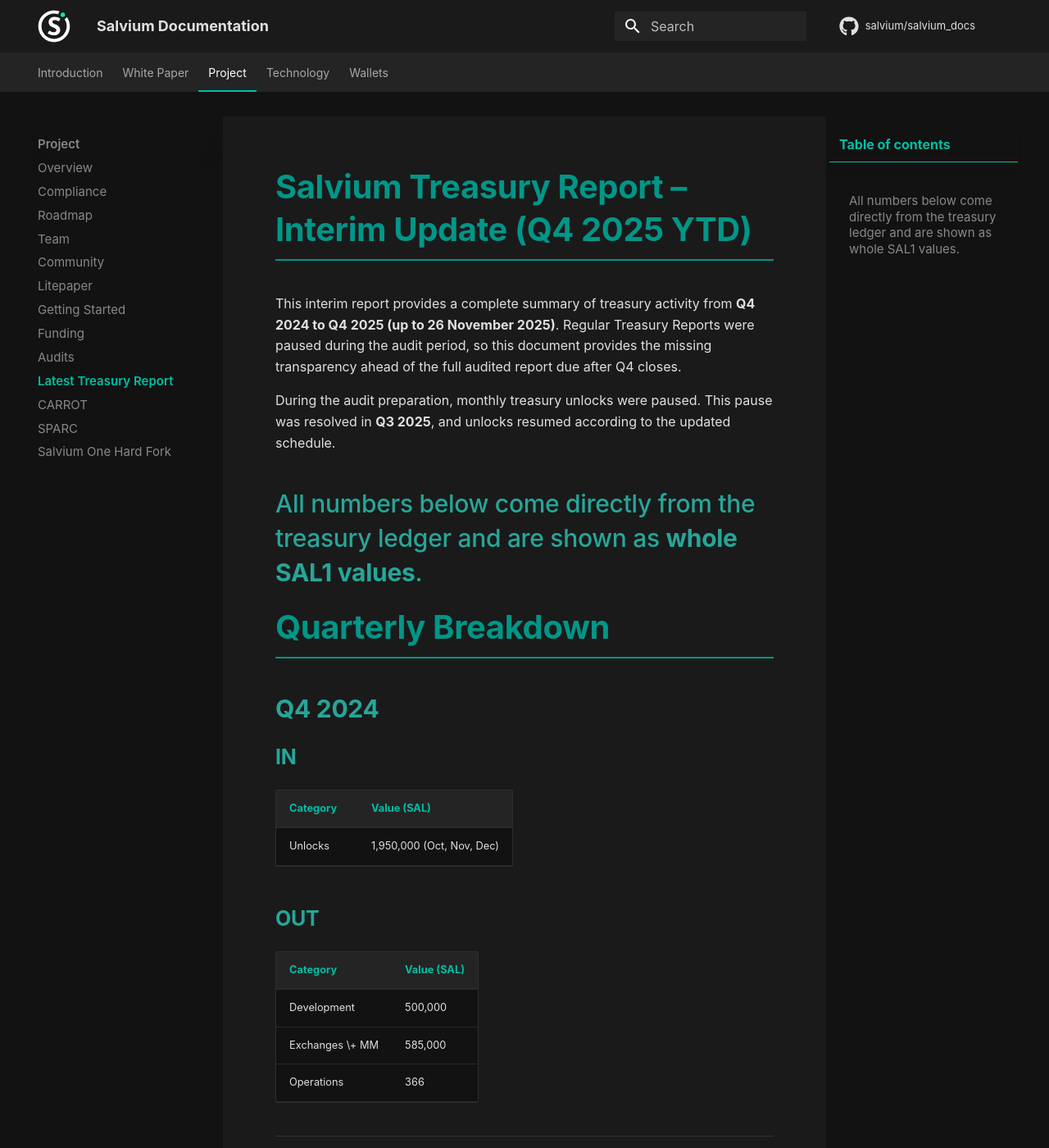
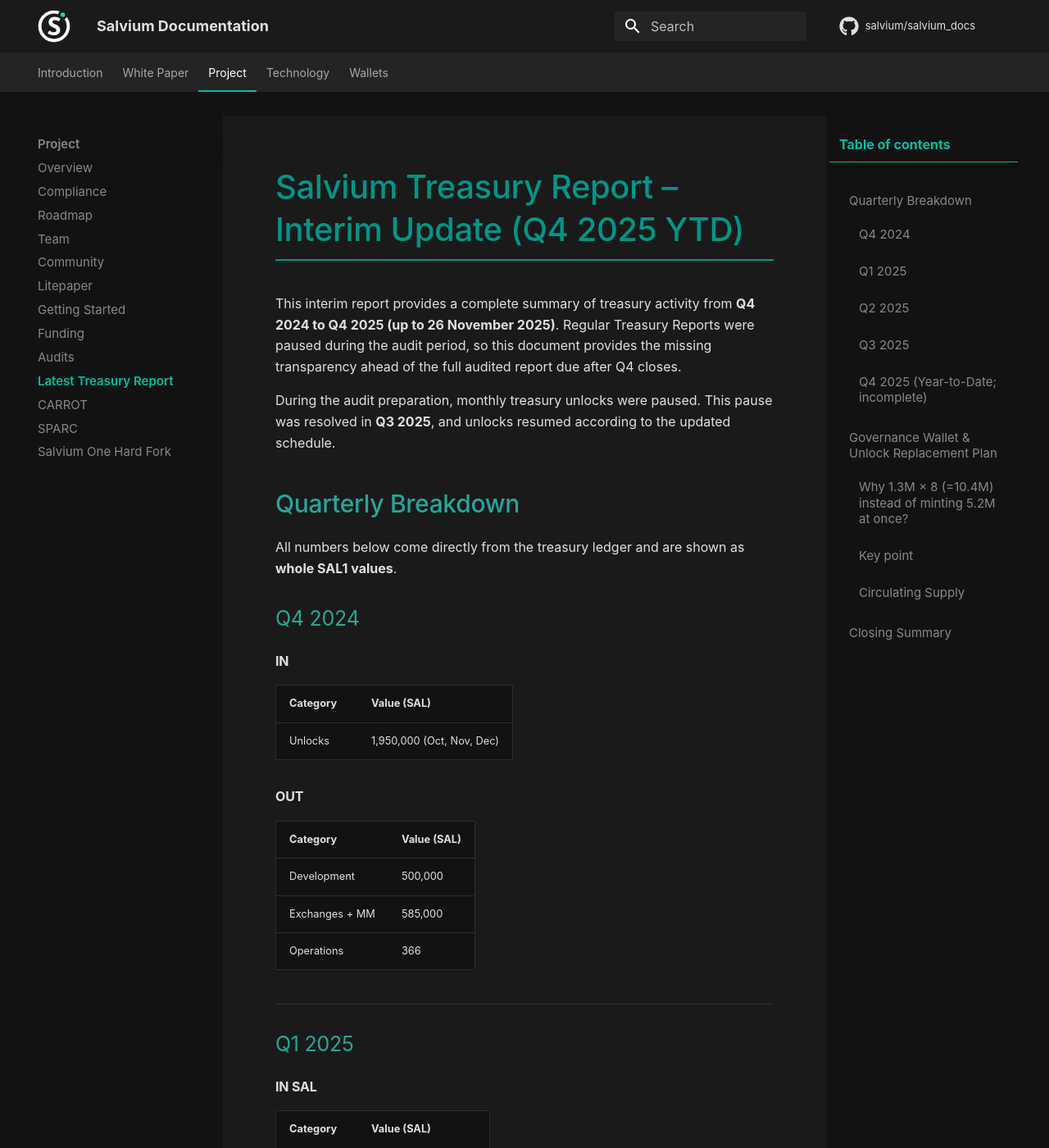
Before and after one commit to salvium/salvium_docs, an MkDocs documentation site: the page built from docs/THE PROJECT/Salvium Treasury Report – 2024-2025.md, in a window 1280 px wide and 1400 px high. Shown: the whole window at 82% size. Built offline with MkDocs 1.6.1 and Material for MkDocs 9.7.7, drawn with Linux system fonts in a browser that asks for light colours; comment, search, counter and statistics services are not loaded; some of the changed text lies outside the part shown.

Commit message:
Update Treasury Report 2024-2025 and fix table CSS

```diff
--- a/docs/THE PROJECT/Salvium Treasury Report – 2024-2025.md
+++ b/docs/THE PROJECT/Salvium Treasury Report – 2024-2025.md
@@ -1,52 +1,50 @@
-# **Salvium Treasury Report – Interim Update (Q4 2025 YTD)**
+# Salvium Treasury Report – Interim Update (Q4 2025 YTD)
 
 This interim report provides a complete summary of treasury activity from **Q4 2024 to Q4 2025 (up to 26 November 2025)**. Regular Treasury Reports were paused during the audit period, so this document provides the missing transparency ahead of the full audited report due after Q4 closes.
 
 During the audit preparation, monthly treasury unlocks were paused. This pause was resolved in **Q3 2025**, and unlocks resumed according to the updated schedule.
+## Quarterly Breakdown
 
-## All numbers below come directly from the treasury ledger and are shown as **whole SAL1 values**.
+All numbers below come directly from the treasury ledger and are shown as **whole SAL1 values**.
+### Q4 2024
 
-# **Quarterly Breakdown**
-
-## **Q4 2024**
-
-### **IN**
+#### IN
 
 | Category | Value (SAL) |
 | :---- | :---- |
 | Unlocks | 1,950,000 (Oct, Nov, Dec) |
 
-### **OUT**
+#### OUT
 
 | Category | Value (SAL) |
 | :---- | :---- |
 | Development | 500,000 |
-| Exchanges \\+ MM | 585,000 |
+| Exchanges \+ MM | 585,000 |
 | Operations | 366 |
 
 ---
 
-## **Q1 2025**
+### Q1 2025
 
-### **IN**
+#### IN SAL
 
 | Category | Value (SAL) |
 | :---- | :---- |
 | Unlocks | 1,300,000 (Jan , Feb) |
 
-### **OUT**
+#### OUT SAL
 
 | Category | Value (SAL) |
 | :---- | :---- |
 | Operations | 3,490,255 (Audit) |
 
-### **IN**
+#### IN SAL1
 
 | Category | Value (SAL1) |
 | :---- | :---- |
 | Operations | 3,490,255 (Audit) |
 
-### **OUT**
+#### OUT SAL1
 
 | Category | Value (SAL1) |
 | :---- | :---- |
@@ -55,17 +53,17 @@
 
 ---
 
-## **Q2 2025**
+### Q2 2025
 
 Unlocks were paused during this period.
 
-### **IN**
+#### IN
 
 | Category | Value (SAL1) |
 | :---- | :---- |
 | Unlocks | 0 |
 
-### **OUT**
+#### OUT
 
 | Category | Value (SAL1) |
 | :---- | :---- |
@@ -75,17 +73,17 @@
 
 ---
 
-## **Q3 2025**
+### Q3 2025
 
 *(Unlocks still paused, but audit work completed. Unlock schedule resumed from the Salvium One HF)*
 
-### **IN**
+#### IN
 
 | Category | Value (SAL1) |
 | :---- | :---- |
 | Unlocks | 0 |
 
-### **OUT**
+#### OUT
 
 | Category | Value (SAL1) |
 | :---- | :---- |
@@ -95,9 +93,9 @@
 
 ---
 
-## **Q4 2025 (Year-to-Date; incomplete)**
+### Q4 2025 (Year-to-Date; incomplete)
 
-### **IN**
+#### IN
 
 | Category | Value (SAL1) |
 | :---- | :---- |
@@ -105,7 +103,7 @@
 
 *(The first 1.3M “catch-up unlock” issued after the Salvium One hard fork.)*
 
-### **OUT**
+#### OUT
 
 | Category | Value (SAL1) |
 | :---- | :---- |
@@ -115,7 +113,7 @@
 
 ---
 
-# **Governance Wallet \& Unlock Replacement Plan**
+## Governance Wallet & Unlock Replacement Plan
 
 *(Community clarification published 1 November 2025)*
 
@@ -126,7 +124,7 @@
 * The governance wallet had last received an audited inflow in **February 2025**, meaning the project was effectively **8 months behind** on its unlock schedule by the time Salvium One went live.
 * To correct this backlog, the remaining payments were doubled from **650,000 SAL1 → 1.3M SAL1** for 8 cycles.
 
-### **Why 1.3M × 8 (=10.4M) instead of minting 5.2M at once?**
+### Why 1.3M × 8 (=10.4M) instead of minting 5.2M at once?
 
 * Minting 5.2M SAL1 at HF was technically possible (representing 8 missed unlocks × 650k),
 * But the team chose the **8 × 1.3M structure** instead because it:
@@ -135,17 +133,17 @@
   * avoids a large one-time mint,
   * provides smoother operational funding during the Salvium One transition.
 
-### **Key point**
+### Key point
 
 **The total amount of treasury funding remains identical to what was originally planned. No additional treasury advantage has been created.**
 
-### **Circulating Supply**
+### Circulating Supply
 
 Legacy SAL locked in the governance wallet is **not part of circulating supply**. Its SAL1 replacements are minted under the new audited rules.
 
 ---
 
-# **Closing Summary**
+## Closing Summary
 
 * Treasury operations continued through the audit pause, but unlock income was interrupted.
 * The Salvium One unlock correction restores the intended treasury funding profile without increasing the total coins allocated to operations.
--- a/docs/stylesheets/extra.css
+++ b/docs/stylesheets/extra.css
@@ -55,50 +55,6 @@
 .md-content code {
     background-color: #1e1e1e;
     color: #00bfa5;
-    padding: 0.2em 0.4em;
-    border-radius: 3px;
-    font-size: 0.9em;
-}
-
-/* Tables */
-.md-content table {
-    border-collapse: collapse;
-    width: 100%;
-    margin: 1rem 0;
-    background-color: #1e1e1e;
-    border-radius: 4px;
-}
-
-.md-content th {
-    background-color: #242424;
-    color: #00bfa5;
-    padding: 0.75rem;
-    text-align: left;
-    border-bottom: 2px solid #2a2a2a;
-}
-
-.md-content td {
-    padding: 0.75rem;
-    border-bottom: 1px solid #2a2a2a;
-}
-
-.md-content tr:hover {
-    background-color: #242424;
-}
-
-/* Lists */
-.md-content ul,
-.md-content ol {
-    padding-left: 1.5rem;
-    color: #e0e0e0;
-}
-
-.md-content li {
-    margin: 0.5rem 0;
-}
-
-/* Blockquotes */
-.md-content blockquote {
     border-left: 4px solid #009688;
     margin: 1rem 0;
     padding: 0.5rem 1rem;
@@ -154,7 +110,7 @@
     color: var(--md-accent-fg-color) !important;
 }
 
-.md-nav__item--active > .md-nav__link {
+.md-nav__item--active>.md-nav__link {
     color: var(--md-accent-fg-color) !important;
     font-weight: 600;
 }
```
